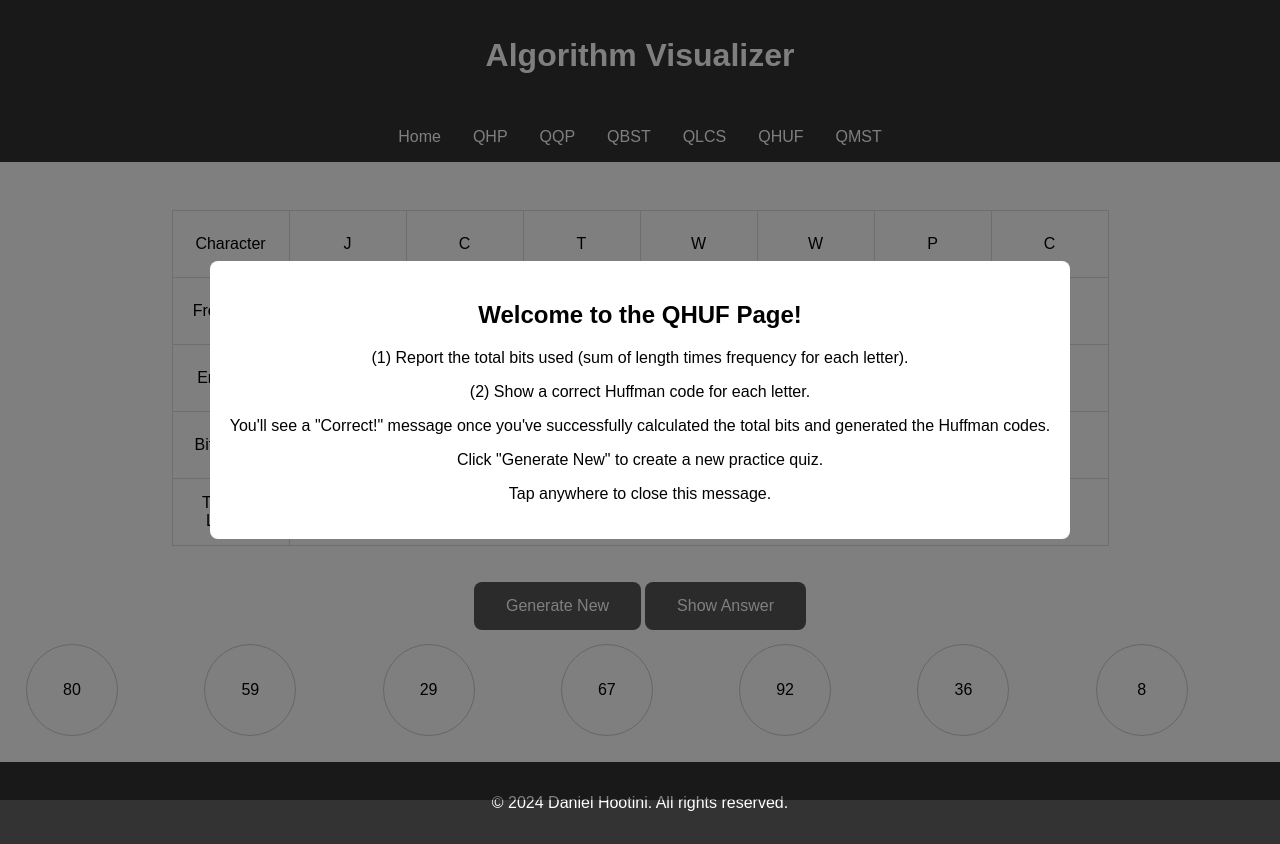
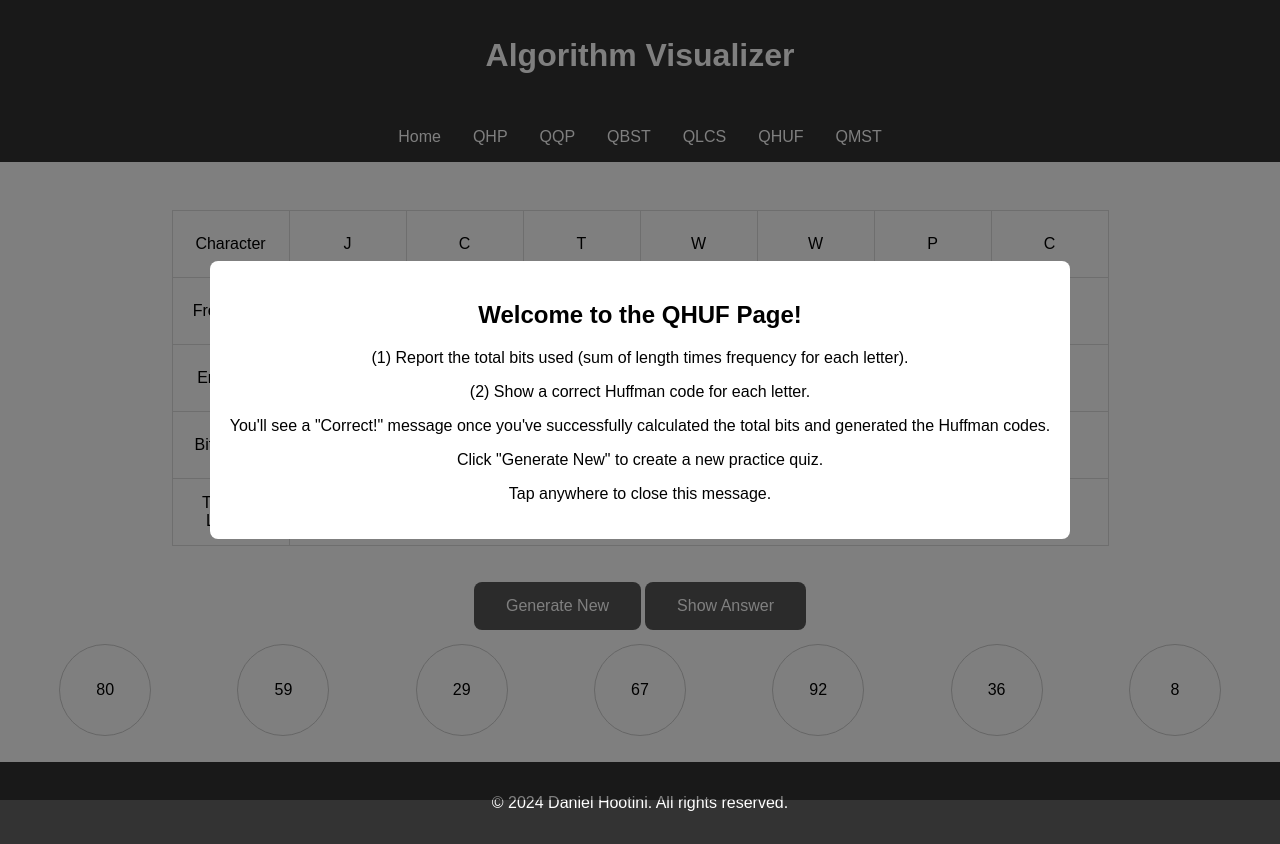
Before and after one commit to DanielH987/algorithm-visualizer, a React (Create React App) app: page /qhuf in a window 1280 px wide. Built offline with nearby package versions, Linux system fonts and the light colour scheme.

Commit message:
refactor: Improve HuffmanTree component layout and styling

```diff
--- a/src/components/Huffman/HuffmanTree.css
+++ b/src/components/Huffman/HuffmanTree.css
@@ -7,10 +7,12 @@
 
 .huffman-tree td {
     padding: 10px;
+    vertical-align: middle;
+    text-align: center;
 }
 
 .node {
-    margin: 0;
+    margin: 0 auto;
     padding: 20px;
     border: 1px solid #ccc;
     text-align: center;
```
